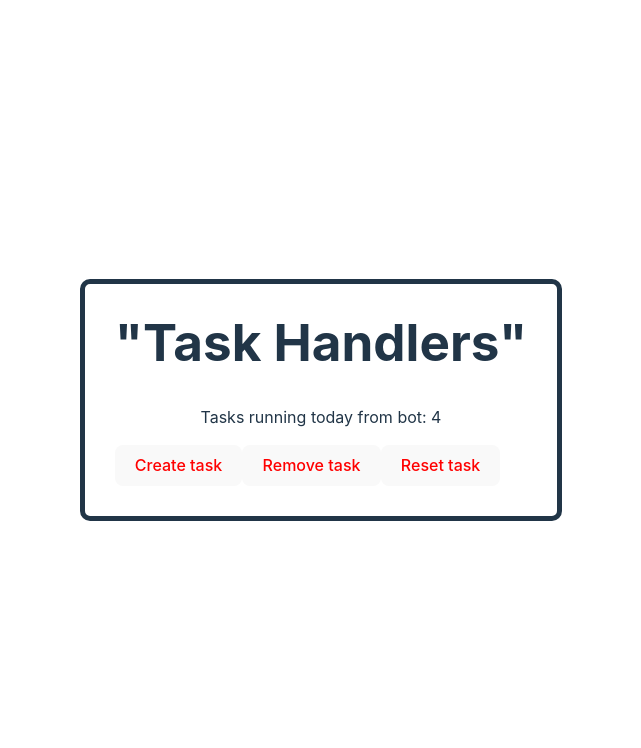
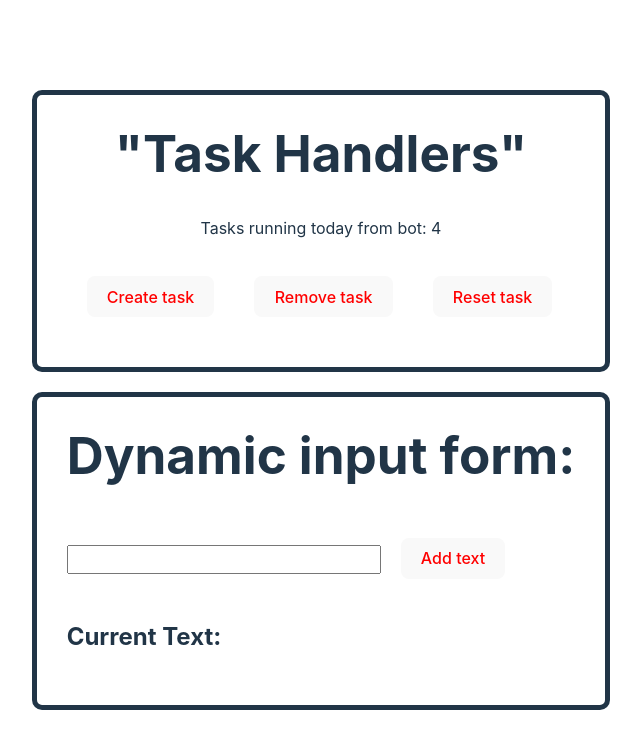
Before and after one commit to denichinv/job-board-react-js, a React (Vite) app in the folder my-project/: page / in a window 1280 px wide. Shown: the top 748 px of the page, without its empty margins (319-960 px from the left). Built offline with nearby package versions, Linux system fonts and the light colour scheme.

Commit message:
dynamic input form added

```diff
--- a/my-project/src/JobBoard.jsx
+++ b/my-project/src/JobBoard.jsx
@@ -1,8 +1,10 @@
-import  { useState } from "react";
+import { useState } from "react";
 
 const JobBoard = () => {
-  const companyName = "\"Task Handlers\"";
+  const companyName = '"Task Handlers"';
   const [taskCount, setTaskCount] = useState(Math.floor(Math.random() * 10));
+  const [inputValue, setInputValue] = useState("");
+  const [textList, setTextList] = useState([]);
 
   const getJobMessage = () => {
     if (taskCount === 0) {
@@ -15,36 +17,69 @@ const JobBoard = () => {
   const incrementTaskCount = () => {
     setTaskCount(taskCount + 1);
   };
+
   const decrementTaskCount = () => {
     setTaskCount(taskCount - 1);
   };
+
   const resetTaskCount = () => {
     setTaskCount(0);
   };
 
+  const handleChange = (input) => {
+    setInputValue(input.target.value); // Update the input value dynamically
+  };
+
+  const addText = () => {
+    if (inputValue.trim() !== "") {
+      setTextList([...textList, inputValue]); // Add the current inputValue to the textList
+      setInputValue(""); // Clear the input field
+    }
+  };
+
+  const handleKeyDown = (event) => {
+if(event.key === "Enter"){
+    addText()
+}
+  }
+
   return (
-    <div id="container">
+    <>
+      <div className="container">
         <h1>{companyName}</h1>
         <p>{getJobMessage()}</p>
-      <button
-        style={{ color: "red" }}
-        onClick={incrementTaskCount}
-      >
+        <button style={{ color: "red" }} onClick={incrementTaskCount}>
           Create task
         </button>
-      <button
-        style={{ color: "red" }}
-        onClick={decrementTaskCount}
-      >
+        <button style={{ color: "red" }} onClick={decrementTaskCount}>
           Remove task
         </button>
-      <button
-        style={{ color: "red" }}
-        onClick={resetTaskCount}
-      >
+        <button style={{ color: "red" }} onClick={resetTaskCount}>
           Reset task
         </button>
       </div>
+
+      <div className="container">
+        <h1>Dynamic input form:</h1>
+        <input
+          type="text"
+          onChange={handleChange}
+          value={inputValue} // Controlled input
+          onKeyDown={handleKeyDown}
+        />
+        <button style={{ color: "red" }} onClick={addText}>
+          Add text
+        </button>
+
+        {/* Dynamically show the current input value while typing */}
+        <h2>Current Text: {inputValue}</h2>
+
+        {/* Show all added texts */}
+        {textList.map((text, index) => (
+          <h2 key={index}>{text}</h2>
+        ))}
+      </div>
+    </>
   );
 };
 
--- a/my-project/src/index.css
+++ b/my-project/src/index.css
@@ -35,6 +35,7 @@ h1 {
   margin-top: 0px;
   font-size: 3.2em;
   line-height: 1.1;
+  text-align: center;
 }
 
 button {
@@ -66,13 +67,19 @@ button:focus-visible {
   }
   button {
     background-color: #f9f9f9;
+    margin: 20px;
   }
 }
-#container{
+.container{
   border: 5px solid #213547;
   border-radius: 10px;
   padding:30px;
+  margin: 20px;
 }
 p{
 text-align: center;
 }
+input{
+  padding: 5px;
+  width: 300px;
+}
```
Lines whose indentation alone changed are shown as unchanged.
